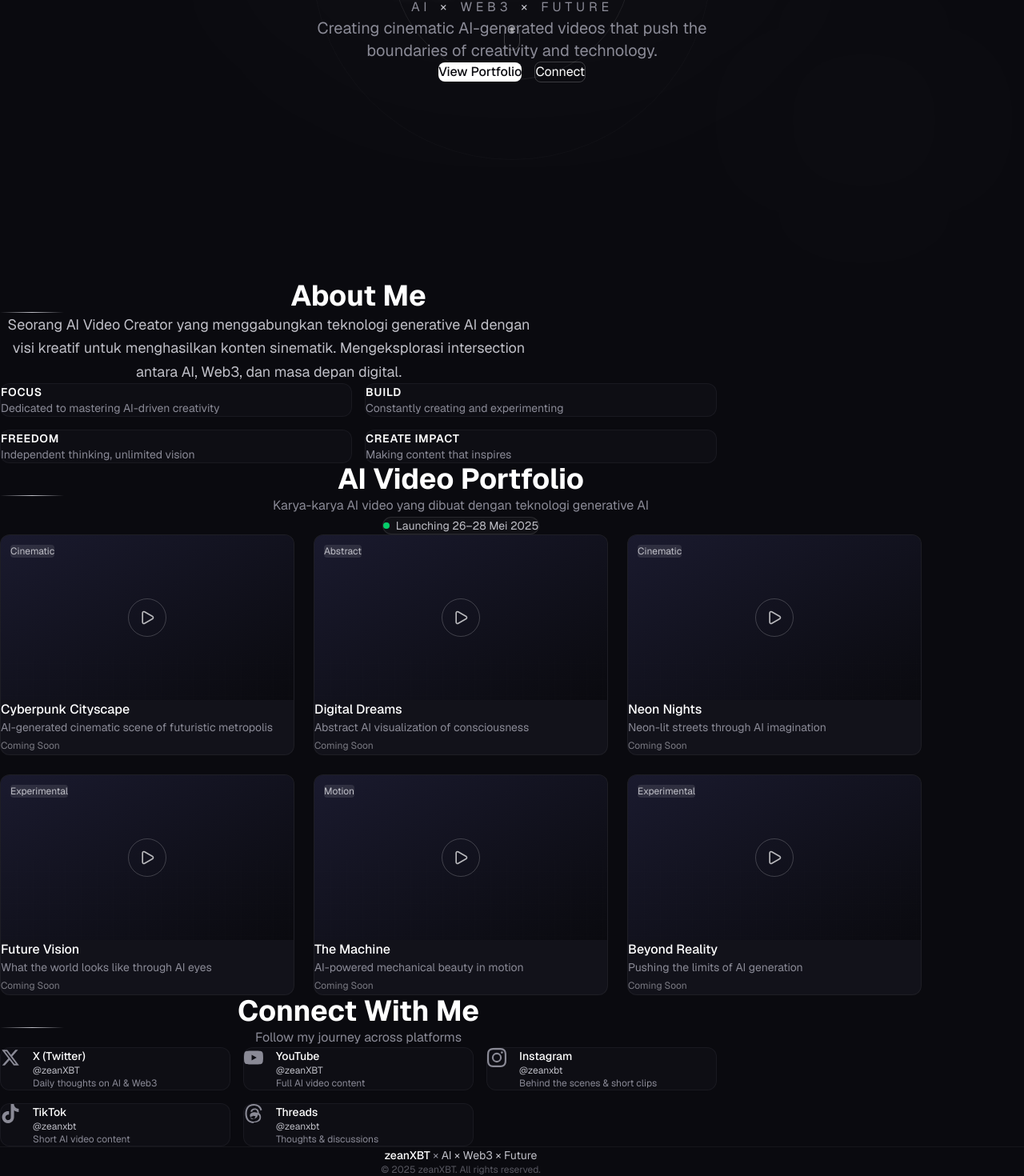
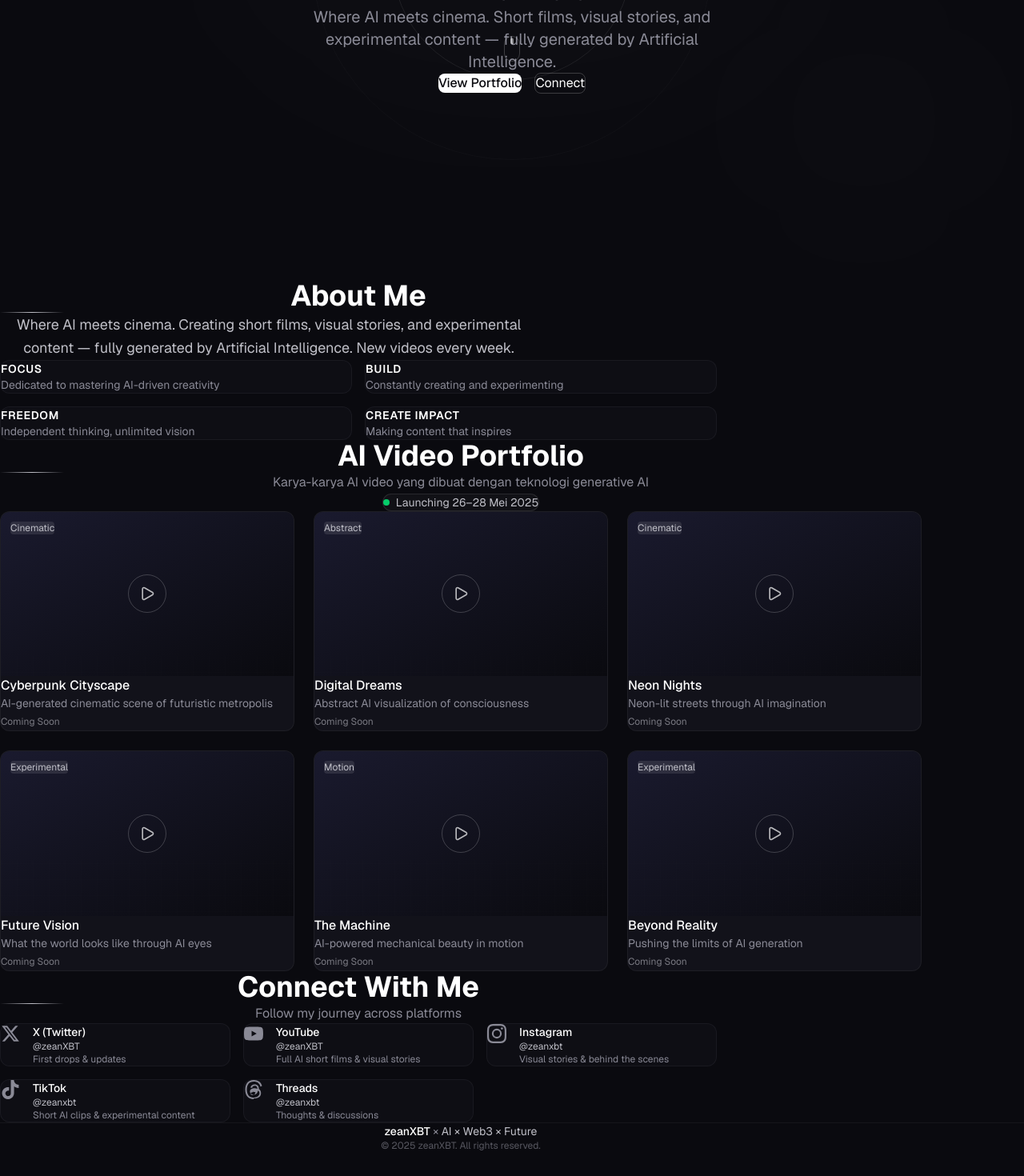
Before and after one commit to zean6178/zeanxbt, a Next.js app: page / in a window 1280 px wide. Shown: the part 450-1920 px from the top of the page at 80% size. After the commit the page ends 1890 px from the top, so only its background shows below. Built offline with nearby package versions, Linux system fonts and the light colour scheme.

Commit message:
update: sync content with YouTube channel description
- Hero tagline: 'Where AI meets cinema'
- About bio updated to match channel description
- Social descriptions more accurate (first drops on X, short films on YT, etc)

```diff
--- a/src/components/AboutSection.tsx
+++ b/src/components/AboutSection.tsx
@@ -36,9 +36,9 @@ export default function AboutSection() {
           className="text-center mb-16"
         >
           <p className="text-[#c0c0c8] text-lg leading-relaxed max-w-2xl mx-auto">
-            Seorang AI Video Creator yang menggabungkan teknologi generative AI
-            dengan visi kreatif untuk menghasilkan konten sinematik. Mengeksplorasi
-            intersection antara AI, Web3, dan masa depan digital.
+            Where AI meets cinema. Creating short films, visual stories, and
+            experimental content — fully generated by Artificial Intelligence.
+            New videos every week.
           </p>
         </motion.div>
 
--- a/src/components/HeroSection.tsx
+++ b/src/components/HeroSection.tsx
@@ -70,8 +70,8 @@ export default function HeroSection() {
           transition={{ duration: 0.6, delay: 0.6 }}
           className="text-[#8a8a96] text-lg md:text-xl max-w-xl mx-auto mb-12"
         >
-          Creating cinematic AI-generated videos that push the boundaries of
-          creativity and technology.
+          Where AI meets cinema. Short films, visual stories, and experimental
+          content — fully generated by Artificial Intelligence.
         </motion.p>
 
         {/* CTA */}
--- a/src/components/SocialSection.tsx
+++ b/src/components/SocialSection.tsx
@@ -12,7 +12,7 @@ const socials = [
         <path d="M18.244 2.25h3.308l-7.227 8.26 8.502 11.24H16.17l-5.214-6.817L4.99 21.75H1.68l7.73-8.835L1.254 2.25H8.08l4.713 6.231zm-1.161 17.52h1.833L7.084 4.126H5.117z" />
       </svg>
     ),
-    description: "Daily thoughts on AI & Web3",
+    description: "First drops & updates",
   },
   {
     name: "YouTube",
@@ -23,7 +23,7 @@ const socials = [
         <path d="M23.498 6.186a3.016 3.016 0 0 0-2.122-2.136C19.505 3.545 12 3.545 12 3.545s-7.505 0-9.377.505A3.017 3.017 0 0 0 .502 6.186C0 8.07 0 12 0 12s0 3.93.502 5.814a3.016 3.016 0 0 0 2.122 2.136c1.871.505 9.376.505 9.376.505s7.505 0 9.377-.505a3.015 3.015 0 0 0 2.122-2.136C24 15.93 24 12 24 12s0-3.93-.502-5.814zM9.545 15.568V8.432L15.818 12l-6.273 3.568z" />
       </svg>
     ),
-    description: "Full AI video content",
+    description: "Full AI short films & visual stories",
   },
   {
     name: "Instagram",
@@ -34,7 +34,7 @@ const socials = [
         <path d="M12 2.163c3.204 0 3.584.012 4.85.07 3.252.148 4.771 1.691 4.919 4.919.058 1.265.069 1.645.069 4.849 0 3.205-.012 3.584-.069 4.849-.149 3.225-1.664 4.771-4.919 4.919-1.266.058-1.644.07-4.85.07-3.204 0-3.584-.012-4.849-.07-3.26-.149-4.771-1.699-4.919-4.92-.058-1.265-.07-1.644-.07-4.849 0-3.204.013-3.583.07-4.849.149-3.227 1.664-4.771 4.919-4.919 1.266-.057 1.645-.069 4.849-.069zM12 0C8.741 0 8.333.014 7.053.072 2.695.272.273 2.69.073 7.052.014 8.333 0 8.741 0 12c0 3.259.014 3.668.072 4.948.2 4.358 2.618 6.78 6.98 6.98C8.333 23.986 8.741 24 12 24c3.259 0 3.668-.014 4.948-.072 4.354-.2 6.782-2.618 6.979-6.98.059-1.28.073-1.689.073-4.948 0-3.259-.014-3.667-.072-4.947-.196-4.354-2.617-6.78-6.979-6.98C15.668.014 15.259 0 12 0zm0 5.838a6.162 6.162 0 1 0 0 12.324 6.162 6.162 0 0 0 0-12.324zM12 16a4 4 0 1 1 0-8 4 4 0 0 1 0 8zm6.406-11.845a1.44 1.44 0 1 0 0 2.881 1.44 1.44 0 0 0 0-2.881z" />
       </svg>
     ),
-    description: "Behind the scenes & short clips",
+    description: "Visual stories & behind the scenes",
   },
   {
     name: "TikTok",
@@ -45,7 +45,7 @@ const socials = [
         <path d="M12.525.02c1.31-.02 2.61-.01 3.91-.02.08 1.53.63 3.09 1.75 4.17 1.12 1.11 2.7 1.62 4.24 1.79v4.03c-1.44-.05-2.89-.35-4.2-.97-.57-.26-1.1-.59-1.62-.93-.01 2.92.01 5.84-.02 8.75-.08 1.4-.54 2.79-1.35 3.94-1.31 1.92-3.58 3.17-5.91 3.21-1.43.08-2.86-.31-4.08-1.03-2.02-1.19-3.44-3.37-3.65-5.71-.02-.5-.03-1-.01-1.49.18-1.9 1.12-3.72 2.58-4.96 1.66-1.44 3.98-2.13 6.15-1.72.02 1.48-.04 2.96-.04 4.44-.99-.32-2.15-.23-3.02.37-.63.41-1.11 1.04-1.36 1.75-.21.51-.15 1.07-.14 1.61.24 1.64 1.82 3.02 3.5 2.87 1.12-.01 2.19-.66 2.77-1.61.19-.33.4-.67.41-1.06.1-1.79.06-3.57.07-5.36.01-4.03-.01-8.05.02-12.07z" />
       </svg>
     ),
-    description: "Short AI video content",
+    description: "Short AI clips & experimental content",
   },
   {
     name: "Threads",
```
